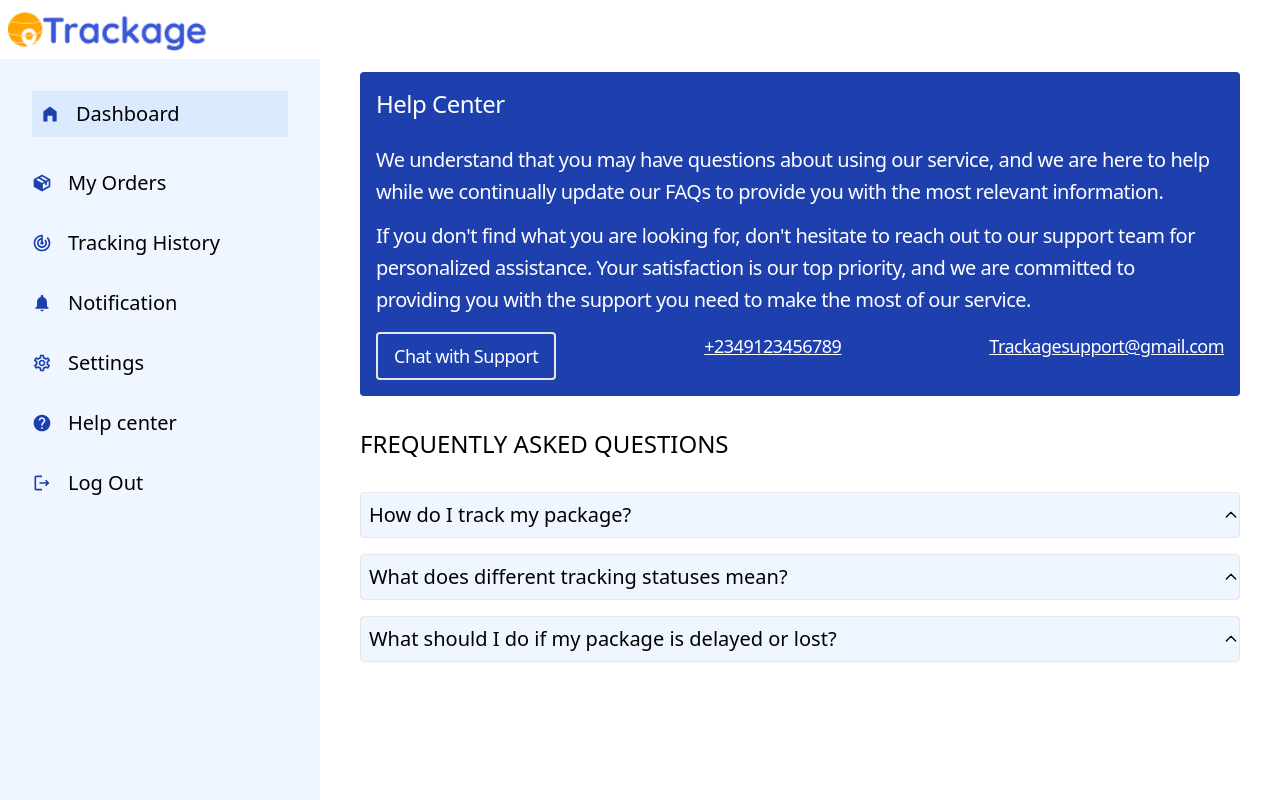
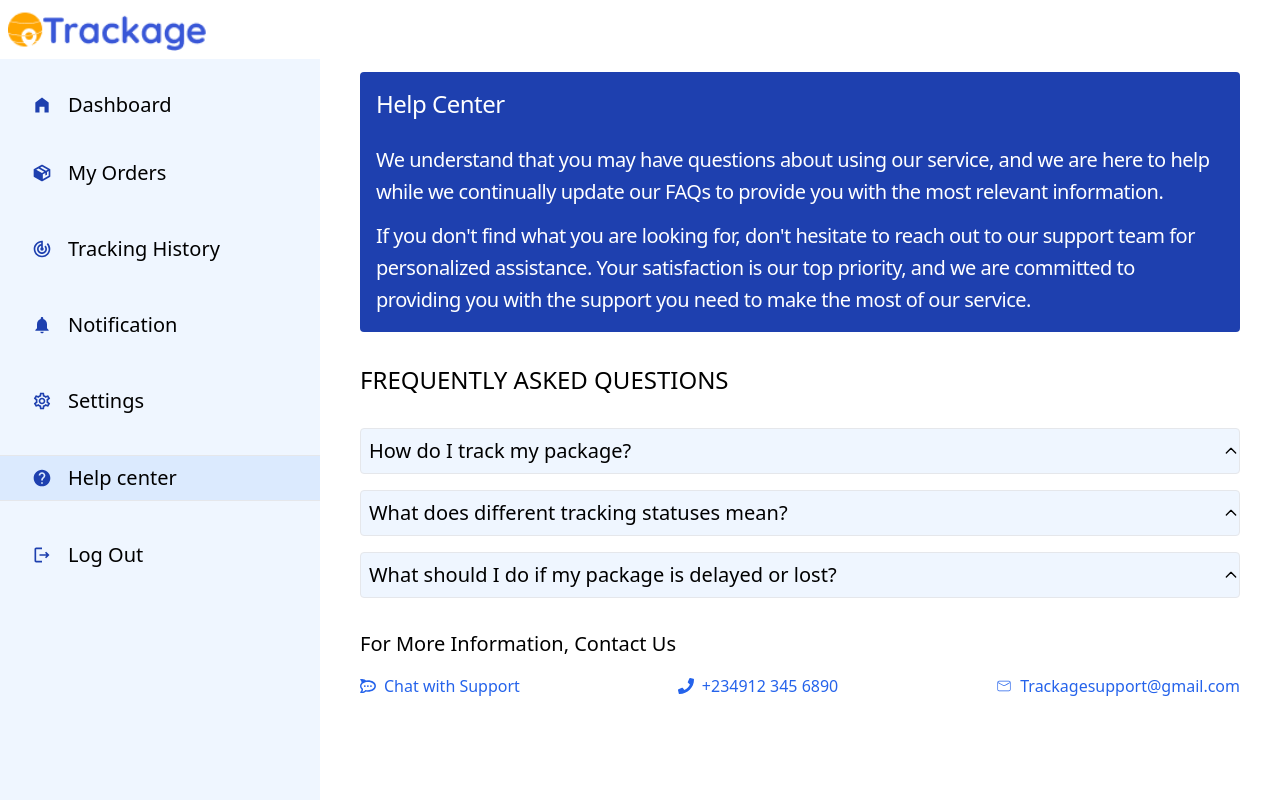
Before and after one commit to EniolaCodes/trackage, a Next.js app: page /helpcenter in a window 1280 px wide. Built offline with nearby package versions, Linux system fonts and the light colour scheme.

Commit message:
add icons to the contact items

```diff
--- a/src/pages/adminlayout.js
+++ b/src/pages/adminlayout.js
@@ -1,50 +1,55 @@
 import Link from 'next/link';
 import Image from 'next/image';
-import { useState } from 'react';
+import { useState, useEffect } from 'react';
+import { useRouter } from 'next/router';
 import { BiSolidPackage } from "react-icons/bi";
 import { MdTrackChanges, MdOutlineSettings, MdNotifications, MdOutlineHelp, MdOutlineLogout, MdHomeFilled} from "react-icons/md";
 
 const Adminlayout = ({children}) => {
-  const [activeTab, setActiveTab] = useState("dashboard")
+  const [activeTab, setActiveTab] = useState("/dashboard")
 
-  const handleTabClick = (tab) => {
-    setActiveTab(tab);
-  };
+  const router = useRouter();
+  console.log(router.pathname);
+
+  useEffect( () =>{
+    setActiveTab(router.pathname)
+  }
+  ,[router.pathname])
   return (
     <aside className="flex overflow-y-hidden ">
       <div className='w-1/4 h-screen '>
       <div className='p-2'>
       <Image src={'/assets/Frame 18.png'} alt='trackage logo' width={200} height={200} />
       </div>
-      <ul className='bg-blue-50 h-screen p-8'>
-        <li className={`cursor-pointer mb-8 flex items-center text-xl ${activeTab === "dashboard" ? "border-t border-b bg-blue-100 p-2" : ""}`}
-         onClick={() => handleTabClick("dashboard")}>
+      <ul className='bg-blue-50 h-screen '>
+        <li className={`cursor-pointer mb-8 flex items-center text-xl ${activeTab === "/dashboard" ? "w-1/4 bg-blue-100 p-2" : ""} pl-8 pt-8`}
+         >
         <MdHomeFilled className='text-blue-800'/>
         <Link href={"/admindashboard"} className='ml-4'>Dashboard</Link> </li>
 
-          <li className={`cursor-pointer mb-8 flex items-center text-xl ${activeTab === "package management" ? "border-t border-b bg-blue-100 p-2" : ""}`}
-         onClick={() => handleTabClick("package management")}>
+          <li className={`cursor-pointer mb-8 flex items-center text-xl ${activeTab === "/trackingoverview" ? "w-1/4  bg-red-500 p-2" : ""} pl-8 p-2`}
+         >
           <BiSolidPackage  className='text-blue-800'/>
           <Link href={"/trackingoverview"} className='ml-4'>Package Management</Link> </li>
 
-          <li className={`cursor-pointer mb-8 flex items-center text-xl ${activeTab === "tracking overview" ? "border-t border-b bg-blue-100 p-2" : ""}`}
-         onClick={() => handleTabClick("tracking overview")}>
+          <li className={`cursor-pointer mb-8 flex items-center text-xl ${activeTab === "/packagemanagement" ? "border-t border-b bg-blue-100 p-2" : ""} pl-8 p-2`}
+         >
           <MdTrackChanges className='text-blue-800'/>
           <Link href={"/packagemanagement"} className='ml-4'>Tracking Overview</Link> </li>
 
 
-          <li className={`cursor-pointer mb-8 flex items-center text-xl ${activeTab === "notification" ? "border-t border-b bg-blue-100 p-2" : ""}`}
-         onClick={() => handleTabClick("notification")}>
+          <li className={`cursor-pointer mb-8 flex items-center text-xl ${activeTab === "/adminnotification" ? "border-t border-b bg-blue-100 p-2" : ""} pl-8 p-2`}
+         >
           <MdNotifications className='text-blue-800'/>
           <Link href={"/adminnotification"} className='ml-4'>Notification</Link> </li>
 
-          <li className={`cursor-pointer mb-8 flex items-center text-xl ${activeTab === "settings" ? "border-t border-b bg-blue-100 p-2" : ""}`}
+          <li className={`cursor-pointer mb-8 flex items-center text-xl ${activeTab === "/adminsettings" ? "border-t border-b bg-blue-100 p-2" : ""} pl-8 p-2`}
          onClick={() => handleTabClick("settings")}>
           <MdOutlineSettings className='text-blue-800'/>
           <Link href={"/adminsettings"} className='ml-4'>Settings</Link>  </li>
 
 
-          <li className={`cursor-pointer mb-8 flex items-center text-xl ${activeTab === "logout" ? "border-t border-b bg-blue-100 p-2" : ""}`}
+          <li className={`cursor-pointer mb-8 flex items-center text-xl ${activeTab === "/adminlogout" ? "border-t border-b bg-blue-100 p-2" : ""} pl-8 p-2`}
          onClick={() => handleTabClick("logout")}>
           <MdOutlineLogout className='text-blue-800'/>
           <Link href={"/adminlogout"} className='ml-4'>Log Out</Link></li>
--- a/src/pages/helpcenter.js
+++ b/src/pages/helpcenter.js
@@ -1,5 +1,8 @@
 import FAQContainer from "@/components/FAQContainer"
-import Userlayout from "./userlayout"
+import Userlayout from "./userlayout";
+import { FaRocketchat, FaPhone } from "react-icons/fa";
+import { CiMail } from "react-icons/ci";
+import Link from "next/link";
 
 const Helpcenter =() => {
   return (
@@ -11,15 +14,18 @@ const Helpcenter =() => {
           our FAQs to provide you with the most relevant information.</p>
         <p>If you don&#39;t find what you are looking for, don&#39;t hesitate to reach out to our support team for personalized assistance.
           Your satisfaction is our top priority, and we are committed to providing you with the support you need to make the most of our service.</p>
-        <div className="mt-4 flex justify-between">
-          <button className="border-2 py-2 px-4 rounded text-lg">Chat with Support</button>
-          <a href="#" className="underline text-lg">+2349123456789</a>
-          <a href="#" className="underline text-lg">Trackagesupport@gmail.com</a>
-        </div>
       </div>
       <h1 className="text-2xl text-left my-8">FREQUENTLY ASKED QUESTIONS</h1>
       <FAQContainer />
     </div>
+    <div className="mt-8">
+      <h3 className="text-xl">For More Information, Contact Us</h3>
+      <div className="flex justify-between mt-4">
+        <Link href="#" className="flex items-center gap-2 text-blue-600"> <FaRocketchat/> Chat with Support</Link>
+        <Link href="#" className="flex items-center gap-2 text-blue-600"> <FaPhone/> +234912 345 6890</Link>
+        <Link href="#" className="flex items-center gap-2 text-blue-600"><CiMail /> Trackagesupport@gmail.com</Link>
+      </div>
+        </div>
     </Userlayout>
 
 
--- a/src/pages/userlayout.js
+++ b/src/pages/userlayout.js
@@ -1,15 +1,20 @@
 import Link from 'next/link';
 import Image from 'next/image';
-import { useState } from 'react';
+import { useEffect, useState } from 'react';
 import { BiSolidPackage } from "react-icons/bi";
+import { useRouter } from 'next/router';
 import { MdTrackChanges, MdOutlineSettings, MdNotifications, MdOutlineHelp, MdOutlineLogout, MdHomeFilled} from "react-icons/md";
 
 const Userlayout = ({children}) => {
-  const [activeTab, setActiveTab] = useState("dashboard")
+  const [activeTab, setActiveTab] = useState("/dashboard")
 
-  const handleTabClick = (tab) => {
-    setActiveTab(tab);
-  };
+const router = useRouter();
+console.log(router.pathname);
+
+useEffect( () =>{
+  setActiveTab(router.pathname)
+}
+,[router.pathname])
 
   return (
     <aside className="flex overflow-y-hidden">
@@ -17,37 +22,38 @@ const Userlayout = ({children}) => {
       <div className='p-2'>
       <Image src={'/assets/Frame 18.png'} alt='trackage logo' width={200} height={200} />
       </div>
-      <ul className='bg-blue-50 h-screen p-8'>
+      <ul className='bg-blue-50 h-screen'>
 
-        <li className={`cursor-pointer mb-8 flex items-center text-xl ${activeTab === "dashboard" ? "border-t border-b bg-blue-100 p-2" : ""}`}
-         onClick={() => handleTabClick("dashboard")} >
-        <MdHomeFilled className='text-blue-800'/>
-        <Link href={"/dashboard"} className='ml-4'>Dashboard</Link> </li>
+        <li className={`cursor-pointer mb-8 flex items-center text-xl${activeTab === "/dashboard" ? " bg-blue-100" : ""} pl-8 pt-8 `}
+        >
+          <MdHomeFilled className='text-blue-800'/>
+          <Link href={"/dashboard"} className='ml-4'>Dashboard</Link>
+       </li>
 
-          <li className={`cursor-pointer mb-8 flex items-center text-xl ${activeTab === "my orders" ? "border-t border-b bg-blue-100 p-2" : ""}`}
-           onClick={() => handleTabClick("my orders")}>
+          <li className={`cursor-pointer mb-8 flex items-center text-xl ${activeTab === "/orders" ? "  bg-blue-100" : ""} pl-8 p-2`}
+            >
           <BiSolidPackage  className='text-blue-800'/>
-          <Link href={"/orders"} className='ml-4'>My Orders</Link> </li>
+          <Link href={"/orders"} className='ml-4 flex-grow'>My Orders</Link> </li>
 
-          <li className={`cursor-pointer mb-8 flex items-center text-xl ${activeTab === "tracking history" ? "border-t border-b bg-blue-100 p-2" : ""}`}
-           onClick={() => handleTabClick("tracking history")}>
+          <li className={`cursor-pointer mb-8 flex items-center text-xl ${activeTab === "/history" ? "border-t border-b bg-blue-100" : ""} pl-8 p-2`}
+           >
           <MdTrackChanges className='text-blue-800'/>
           <Link href={"/history"} className='ml-4'>Tracking History</Link> </li>
 
-          <li className={`cursor-pointer mb-8 flex items-center text-xl ${activeTab === "notification" ? "border-t border-b bg-blue-100 p-2" : ""}`}
-           onClick={() => handleTabClick("notification")}>
+          <li className={`cursor-pointer mb-8 flex items-center text-xl ${activeTab === "/notification" ? "border-t border-b bg-blue-100" : ""} pl-8 p-2`}
+           >
           <MdNotifications className='text-blue-800'/>
           <Link href={"/notification"} className='ml-4'>Notification</Link> </li>
-          <li className={`cursor-pointer mb-8 flex items-center text-xl ${activeTab === "settings" ? "border-t border-b bg-blue-100 p-2" : ""}`}
-           onClick={() => handleTabClick("settings")}>
+          <li className={`cursor-pointer mb-8 flex items-center text-xl ${activeTab === "/settings" ? "border-t border-b bg-blue-100" : ""} pl-8 p-2`}
+           >
           <MdOutlineSettings className='text-blue-800'/>
           <Link href={"/settings"} className='ml-4'>Settings</Link>  </li>
-          <li className={`cursor-pointer mb-8 flex items-center text-xl ${activeTab === "help center" ? "border-t border-b bg-blue-100 p-2" : ""}`}
-           onClick={() => handleTabClick("help center")}>
+          <li className={`cursor-pointer mb-8 flex items-center text-xl ${activeTab === "/helpcenter" ? "border-t border-b bg-blue-100" : ""} pl-8 p-2`}
+           >
           <MdOutlineHelp className='text-blue-800'/>
           <Link href={"/helpcenter"} className='ml-4'>Help center</Link>  </li>
-          <li className={`cursor-pointer mb-8 flex items-center text-xl ${activeTab === "logout" ? "border-t border-b bg-blue-100 p-2" : ""}`}
-           onClick={() => handleTabClick("logout")}>
+          <li className={`cursor-pointer mb-8 flex items-center text-xl ${activeTab === "/userlogout" ? "border-t border-b bg-blue-100" : ""} pl-8 p-2`}
+           >
           <MdOutlineLogout className='text-blue-800'/>
           <Link href={"/userlogout"} className='ml-4'>Log Out</Link></li>
       </ul>
```
